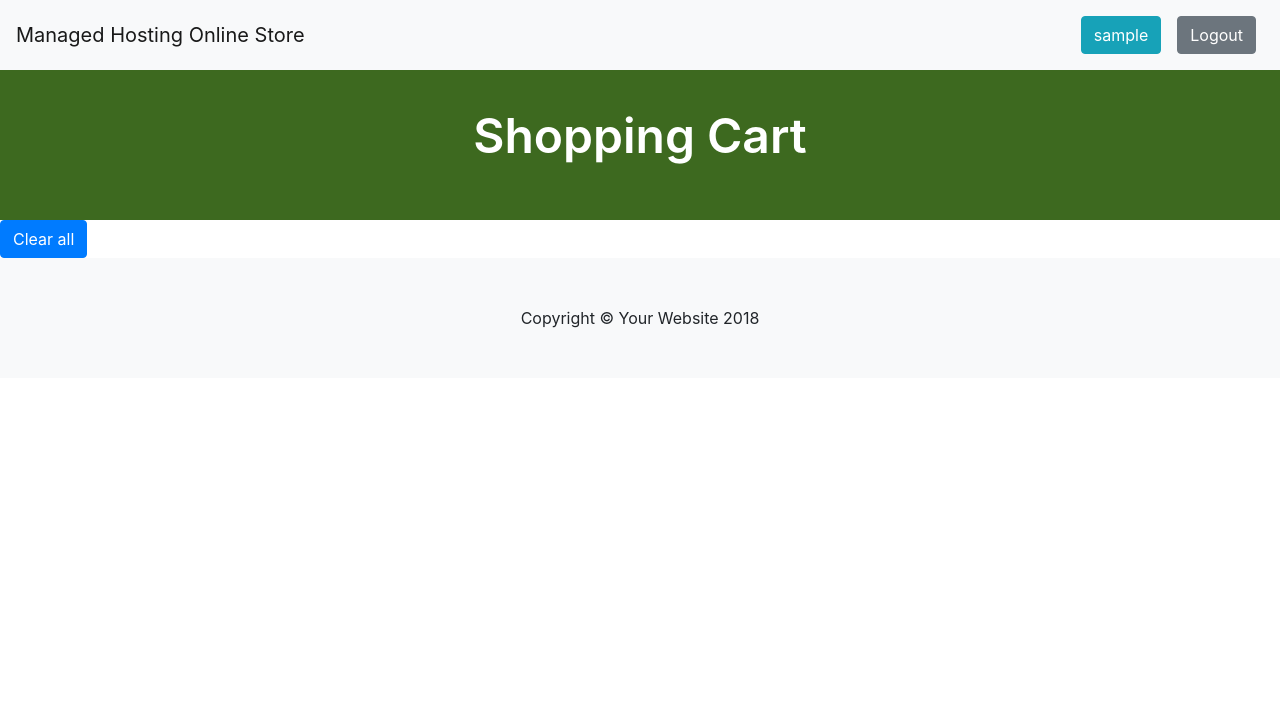
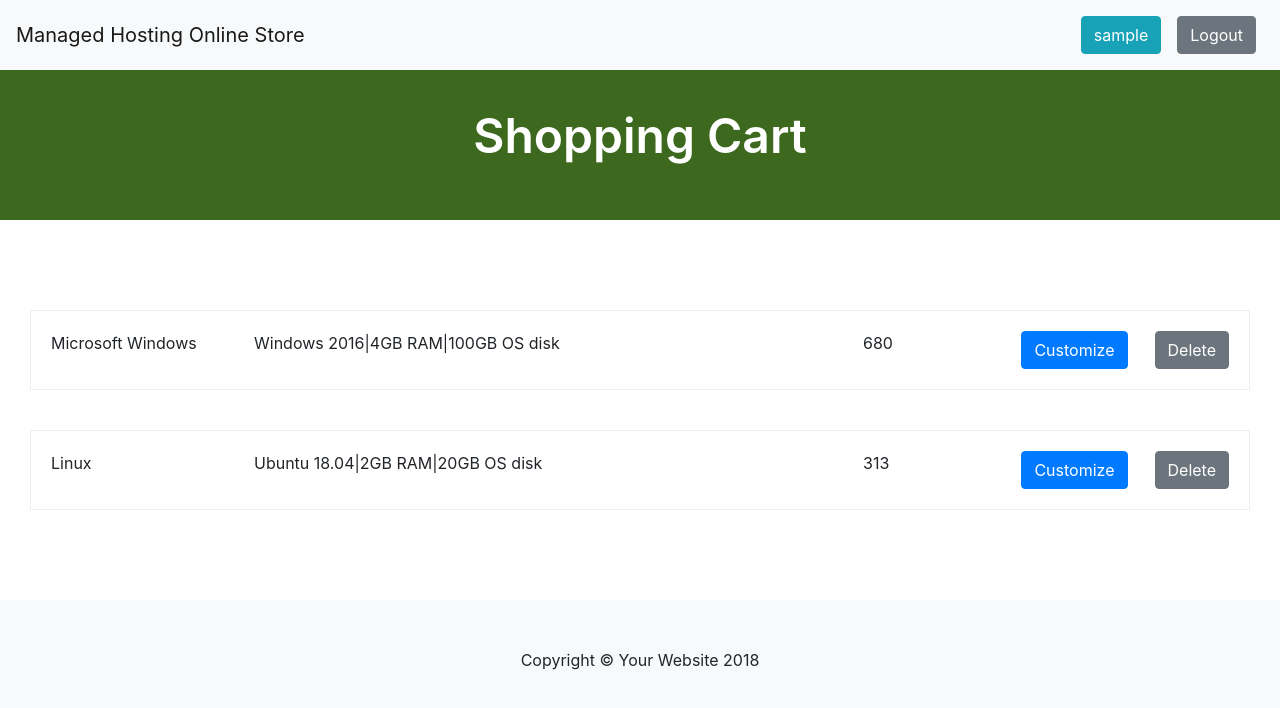
Before and after one commit to Ding-x/server-sales, a React (Create React App) app: page /#/ShoppingCart in a window 1280 px wide. Shown: the top 708 px of the page. Built offline with nearby package versions, Linux system fonts and the light colour scheme; sample sign-in values are in the browser's storage.

Commit message:
shopping cart done

```diff
--- a/src/component/Main.js
+++ b/src/component/Main.js
@@ -13,7 +13,7 @@ import NotFound from "./NotFound"
 
 import { Switch, Route, Redirect, withRouter } from 'react-router-dom'
 import { connect } from 'react-redux';
-import {fetchProducts,loginUser, logoutUser, addInToCart, clearCart} from '../redux/ActionCreators';
+import {fetchProducts,loginUser, logoutUser,fetchCart, addInToCart, clearCart, deleteFromCart} from '../redux/ActionCreators';
 
 const mapStateToProps = state => {
 
@@ -26,10 +26,14 @@ const mapStateToProps = state => {
 
 const mapDispatchToProps = dispatch => ({
   fetchProducts: () =>  dispatch(fetchProducts()),
+
   loginUser: (creds) => dispatch(loginUser(creds)),
   logoutUser: () => dispatch(logoutUser()),
+
+  fetchCart: () =>  dispatch(fetchCart()),
   addInToCart: (item) => dispatch(addInToCart(item)),
-  clearCart: () => dispatch(clearCart())
+  clearCart: () => dispatch(clearCart()),
+  deleteFromCart: (id) => dispatch(deleteFromCart(id))
 });
 
 
@@ -38,6 +42,7 @@ class Main extends Component {
 
   componentDidMount() {
     this.props.fetchProducts();
+    this.props.fetchCart();
   }
 
   render() {
@@ -50,7 +55,6 @@ class Main extends Component {
         collection.data.map((combo)=>{
           if(combo.id===parseInt(match.params.id)){
             product = combo
-            console.log(collection)
             options = collection.options
           }
         })
@@ -83,6 +87,7 @@ class Main extends Component {
                                                               history={this.props.history}
                                                               cart={this.props.cart.cart}
                                                               clearCart={this.props.clearCart}
+                                                              deleteFromCart={this.props.deleteFromCart}
                                                               />} />
           <Route path='/Addition/:id' component={additionWihID} />
 
--- a/src/component/client/Services.js
+++ b/src/component/client/Services.js
@@ -10,47 +10,44 @@ class Services extends Component {
 
     this.handleShow = this.handleShow.bind(this);
     this.handleClose = this.handleClose.bind(this);
-
+    this.addToCart = this.addToCart.bind(this);
 
     this.state = {
       show: false,
+      currCombo:null
     };
+
   }
 
   handleClose() {
     this.setState({ show: false });
   }
 
-  handleShow() {
-    console.log(123)
-    this.setState({ show: true });
+  handleShow(combo) {
+    this.setState({ show: true,  currCombo:combo });
   }
 
-  handleJumpToAddition(id){
-    this.props.history.push('Addition/'+id)
-  }
 
-  addToCart(combo){
-    this.props.addInToCart(combo)
-    this.handleShow();
-
+  addToCart(){
+    this.props.addInToCart(this.state.currCombo)
   }
 
 
   render() {
-    console.log(this.state)
-
     return (
       <div>
           <Container  className="root">
             <Modal show={this.state.show} onHide={this.handleClose}>
               <Modal.Header closeButton>
-                <Modal.Title>Modal heading</Modal.Title>
+                <Modal.Title>Add to cart?</Modal.Title>
               </Modal.Header>
-              <Modal.Body>Woohoo, you're reading this text in a modal!</Modal.Body>
+              <Modal.Body>Do you want to add {this.state.currCombo? this.state.currCombo.title : null} to your cart?</Modal.Body>
               <Modal.Footer>
                 <Button variant="secondary" onClick={this.handleClose}>
-                  Close
+                  No
+                </Button>
+                <Button variant="primary" onClick={this.addToCart}>
+                  Yes
                 </Button>
               </Modal.Footer>
             </Modal>
@@ -76,7 +73,7 @@ class Services extends Component {
                                     )}
                                 </Card.Body>
                             <Card.Footer>${combo.price}/Year</Card.Footer>
-                            <Card.Footer><Button variant="primary" onClick={this.addToCart.bind(this,combo)} >Add to Cart</Button></Card.Footer>
+                            <Card.Footer><Button variant="primary" onClick={()=> {combo.type = subComboList.type; this.handleShow(combo)}} >Add to Cart</Button></Card.Footer>
                             </Card>
                           </Col>
 
--- /dev/null
+++ b/src/component/client/ShoppingCart.css
@@ -0,0 +1,32 @@
+.cart-header{
+    background: #3d691f;
+}
+
+.title{
+    text-align: center;
+    font-size: 48px;
+    color: white;
+    font-weight: 600
+}
+
+.cart-content{
+    margin:50px auto;
+
+
+}
+
+.cart-content-row{
+    margin: 40px 0;
+    height: 80px;
+    border: 1px solid #eee;
+}
+
+
+.cart-content-col{
+    padding: 20px;
+
+}
+
+.cart-content-btn{
+    float: right;
+}
--- a/src/component/client/ShoppingCart.js
+++ b/src/component/client/ShoppingCart.js
@@ -1,6 +1,7 @@
 import React, { Component } from 'react';
 import { Container, Row, Col, Button } from 'react-bootstrap'
-import "./Style.css"
+import "./ShoppingCart.css"
+import { cpus } from 'os';
 
 class  ShoppingCart extends Component {
 
@@ -8,6 +9,15 @@ class  ShoppingCart extends Component {
   clearCart=()=>{
     this.props.clearCart()
   }
+
+  handleJumpToAddition(id){
+    this.props.history.push('Addition/'+id)
+  }
+
+  deleteAnItem(id){
+    this.props.deleteFromCart(id)
+  }
+
 
 
   render() {
@@ -18,9 +28,27 @@ class  ShoppingCart extends Component {
                 <Row className="cart-header">
                     <Col className='title' > Shopping Cart</Col>
                 </Row>
+{/*
+                <Row>
+                    <Col className='title' > <Button onClick={this.clearCart}>Clear all</Button>  </Col>
 
-                <Row>
-                    <Button onClick={this.clearCart}>Clear all</Button>
+                </Row>    */}
+
+                <Row className="cart-content">
+                    <Col>
+                        {this.props.cart.map((combo,index)=>{
+                          return(
+                            <Row className="cart-content-row" key={index}>
+                              <Col className="cart-content-col" xs={2}>{combo.title}</Col>
+                              <Col className="cart-content-col" xs={6}>{combo.detail}</Col>
+                              <Col className="cart-content-col" xs={1}>{combo.price}</Col>
+                              <Col className="cart-content-col" xs={2}><Button className="cart-content-btn" onClick={this.handleJumpToAddition.bind(this,combo.id)}>Customize</Button></Col>
+                              <Col className="cart-content-col" xs={1}><Button variant="secondary" className="cart-content-btn" onClick={this.deleteAnItem.bind(this,combo.id)}>Delete</Button></Col>
+                            </Row>
+                          )
+                        })}
+                    </Col>
+
                 </Row>
             </Container>
 
--- a/src/component/client/Style.css
+++ b/src/component/client/Style.css
@@ -8,20 +8,7 @@
     background: #e4861ca8;
 }
 
-.cart-header{
-    background: #3d691f;
-}
 
-.step-header{
-    background: #1a7a72a8;
-}
-
-.title{
-    text-align: center;
-    font-size: 48px;
-    color: white;
-    font-weight: 600
-}
 
 
 .auth-body{
--- /dev/null
+++ b/src/data/cart.js
@@ -0,0 +1,18 @@
+const cart =[
+    {
+        id:1,
+        title:"Microsoft Windows",
+        detail:"Windows 2016|4GB RAM|100GB OS disk",
+        price:680,
+        type:"Virtual Server"
+    },
+    {
+        id:2,
+        title:"Linux",
+        detail:"Ubuntu 18.04|2GB RAM|20GB OS disk",
+        price:313,
+        type:"Virtual Server"
+    }
+]
+
+export default cart
--- a/src/data/data.js
+++ b/src/data/data.js
@@ -53,7 +53,7 @@ const comboList = [
         type:"Physical Server",
         data:[
             {
-                id:3,
+                id:7,
                 title:"Microsoft Windows",
                 detail:"Windows 2016|32GB RAM|600GB storage",
                 price:3800,
@@ -65,7 +65,7 @@ const comboList = [
         type:"Virtual PC",
         data:[
             {
-                id:4,
+                id:8,
                 title:"Virtual PC",
                 detail:"4GB RAM|80GB disk",
                 price:348,
@@ -77,13 +77,13 @@ const comboList = [
         type:"Database Server",
         data:[
             {
-                id:5,
+                id:9,
                 title:"Seperate SQL Virtual Server",
                 detail:"Windows 2016|4GB RAM|100GB OS disk|100GB Bin/sysDB|50GB SQL logs|100GB SQL userDB|100GB SQL logs",
                 price:904,
             },
             {
-                id:6,
+                id:10,
                 title:"Seperate Orcale Virtual Server",
                 detail:"Windows 2012|4GB RAM|100GB OS disk|100GB Bin|20GB Redo  logs|100GB Orcale  userDB|20GB redo logs",
                 price:833,
--- a/src/redux/ActionCreators.js
+++ b/src/redux/ActionCreators.js
@@ -1,6 +1,7 @@
 import * as ActionTypes from './ActionTypes';
 import comboList from '../data/data';
 import User from '../data/user';
+import cart from '../data/cart';
 
 export const fetchProducts = () => (dispatch) => {
     dispatch(productsLoading(true));
@@ -24,13 +25,21 @@ export const addProducts = (products) => ({
 
 //----------------------------------------------
 
-// export const fetchCart = () => (dispatch) => {
-//     const cart = localStorage.getItem('cart')
-//     dispatch(addItems(cart))
-// }
+export const fetchCart = () => (dispatch) => {
+    dispatch(addItems(cart))
+}
+
+export const addItems = (cart) => ({
+    type: ActionTypes.ADD_ITEMS,
+    payload: cart
+});
 
 export const addInToCart = (item) => (dispatch) => {
     dispatch(addItem(item))
+}
+
+export const deleteFromCart = (id) => (dispatch) => {
+    dispatch(deleteItem(id))
 }
 
 export const clearCart = () => (dispatch) => {
@@ -41,6 +50,11 @@ export const clearCart = () => (dispatch) => {
 export const addItem = (item) => ({
     type: ActionTypes.ADD_ITEM,
     payload: item
+});
+
+export const deleteItem = (id) => ({
+    type: ActionTypes.DELETE_ITEM,
+    payload: id
 });
 
 export const clearItems = () => ({
--- a/src/redux/ActionTypes.js
+++ b/src/redux/ActionTypes.js
@@ -17,3 +17,4 @@ export const LOGOUT_SUCCESS = 'LOGOUT_SUCCESS';
 export const ADD_ITEMS = 'ADD_ITEMS';
 export const CLEAR_ITEMS = 'CLEAR_ITEMS';
 export const ADD_ITEM = 'ADD_ITEM';
+export const DELETE_ITEM = 'DELETE_ITEM';
--- a/src/redux/cart.js
+++ b/src/redux/cart.js
@@ -8,6 +8,11 @@ export const Cart = (state = {
             return {...state, cart: action.payload};
         case ActionTypes.ADD_ITEM:
             return {...state, cart: state.cart.concat(action.payload)};
+        case ActionTypes.DELETE_ITEM:
+            var cart =  state.cart.filter(item=>{
+                return item.id!==action.payload
+            })
+            return {...state, cart: cart};
         case ActionTypes.CLEAR_ITEMS:
             return {...state, cart: []};
         default:
```
Also changed, not shown: 1 other file (tests, documents, lock files or other folders).
